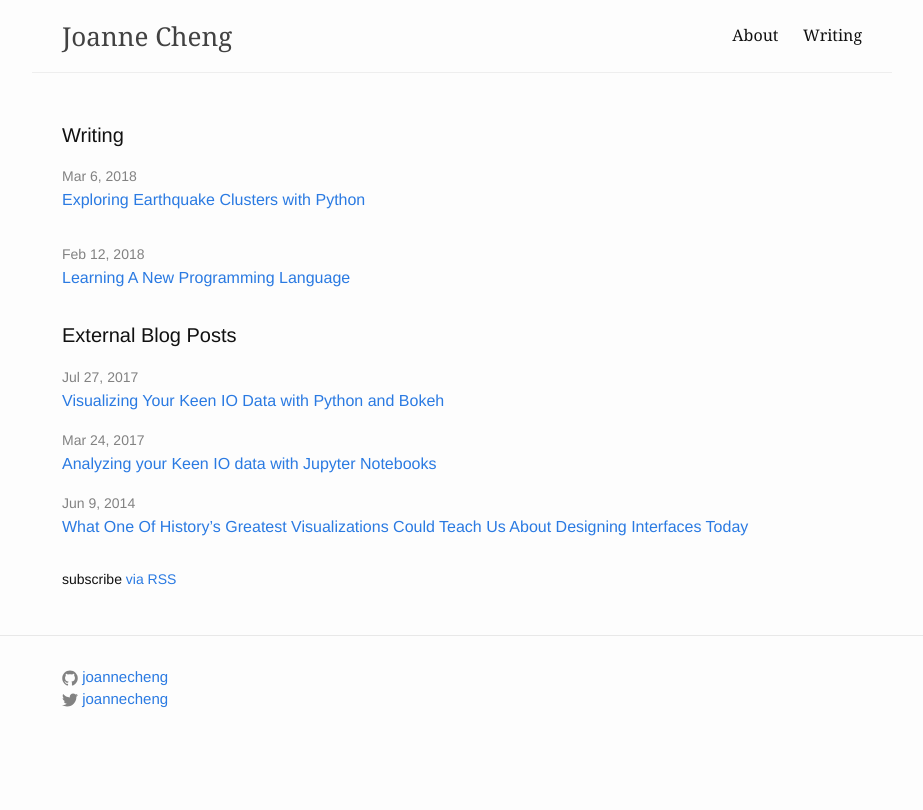
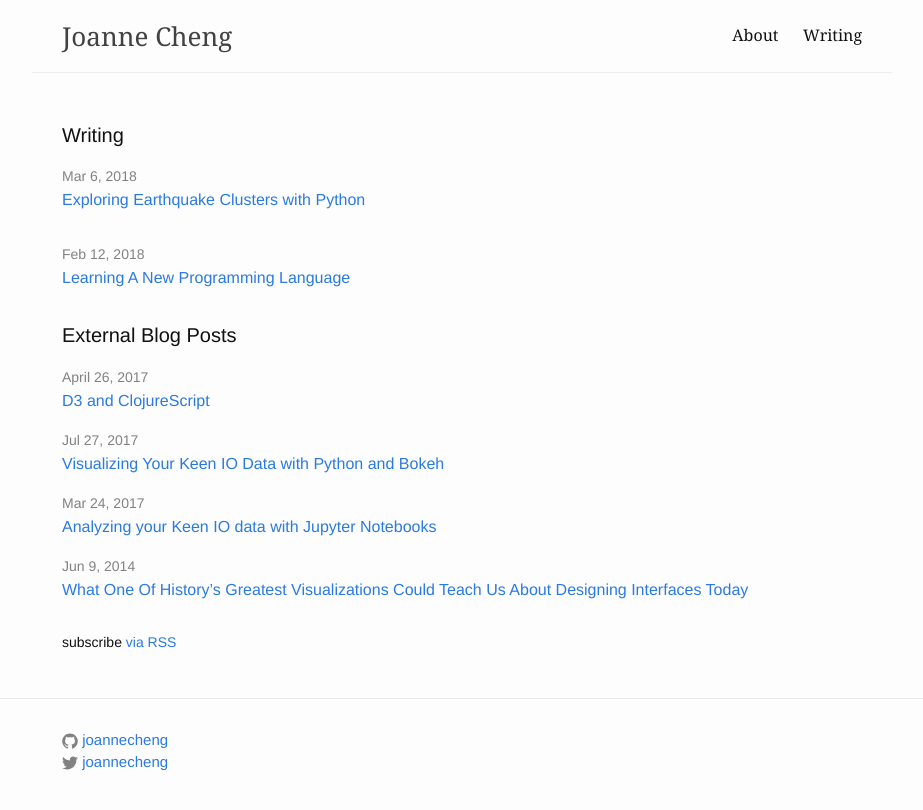
Before and after one commit to joannecheng/joannecheng.github.io, a Jekyll site: the page built from posts.html, in a window 1280 px wide. Shown: the top 810 px of the page, without its empty margins (178-1101 px from the left). Built offline with Jekyll 4.4.1, drawn with Linux system fonts in a browser that asks for light colours; nearby versions of some CDN libraries; library files that are not in the unit come from our copies.

Commit message:
add clojurescript post

```diff
--- a/posts.html
+++ b/posts.html
@@ -21,7 +21,15 @@ title: Writing
 
   <h2 class="page-heading">External Blog Posts</h2>
   <ul class="post-list">
+
     <li>
+      <span class="post-meta">April 26, 2017</span>
+      <h2>
+        <a class="post-link" href="https://lambdaisland.com/blog/26-04-2018-d3-clojurescript">
+          D3 and ClojureScript
+        </a>
+      </h2>
+
       <span class="post-meta">Jul 27, 2017</span>
       <h2>
         <a class="post-link" href="https://blog.keen.io/visualizing-your-keen-io-data-with-python-and-bokeh-63662ea2166b">
```
